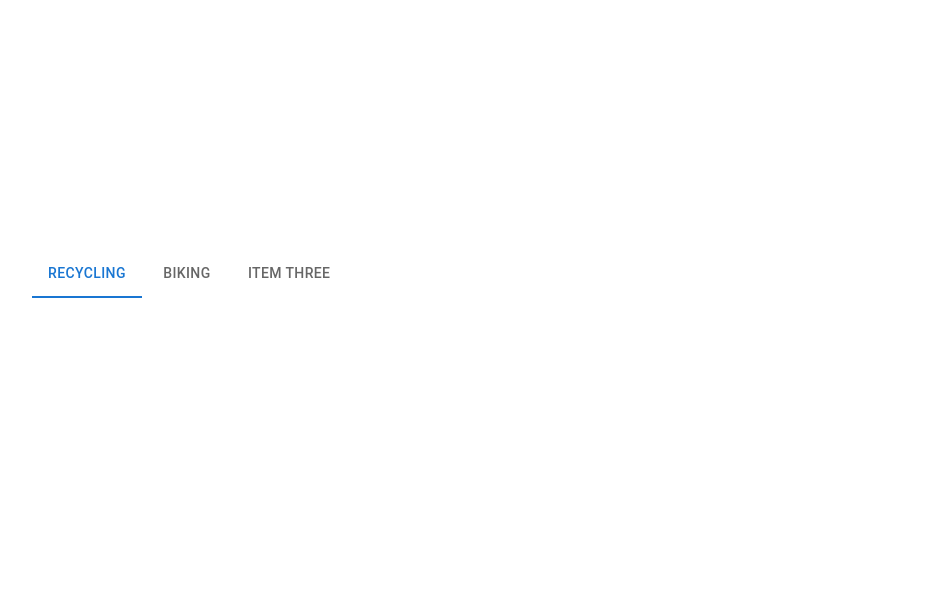
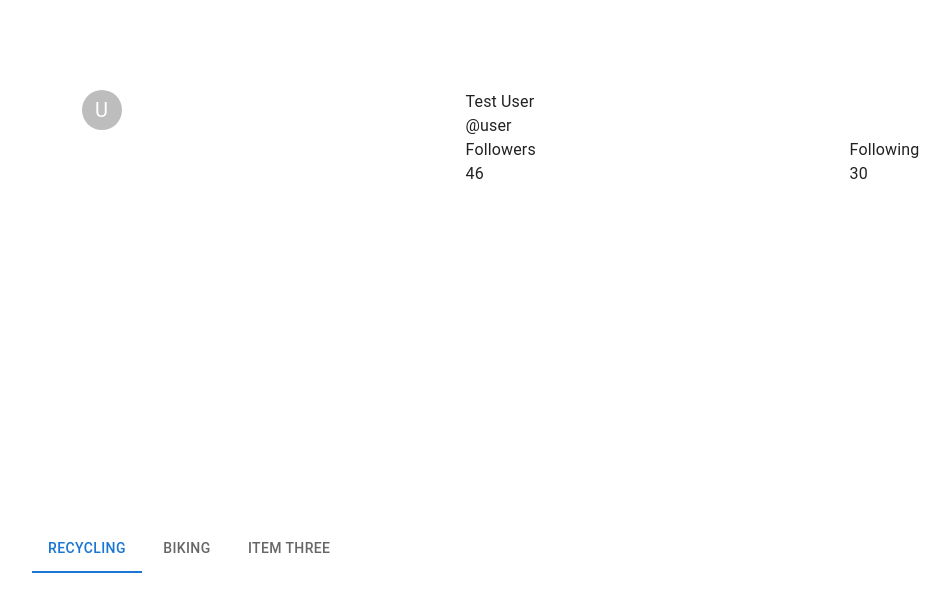
Before and after one commit to menaattia/big-red-hacks, a React (Create React App) app in the folder frontend/: page / in a window 1280 px wide. Shown: the top 612 px of the page, without its empty margins (32-982 px from the left). Built offline with nearby package versions, Linux system fonts and the light colour scheme.

Commit message:
implement initial profile

```diff
--- /dev/null
+++ b/frontend/src/components/Profile.tsx
@@ -0,0 +1,38 @@
+import React from 'react';
+import { Avatar, Grid, Container, Typography } from '@mui/material';
+
+type Props = {
+  username: string,
+  first: string,
+  last: string
+}
+
+
+const Profile = ({username, first, last}: Props) => {
+  return <>
+  <Container sx={{margin: "7%"}}>
+    <Grid container>
+      <Grid item xs={4}>
+      <Avatar>{username[0].toUpperCase()}</Avatar>
+      </Grid>
+      <Grid item xs={8}>
+        <Typography>{`${first} ${last}`}</Typography>
+        <Typography>{`@${username}`}</Typography>
+        <Grid container>
+          <Grid item xs={6}>
+            <Typography>Followers</Typography>
+            <Typography>46</Typography>
+          </Grid>
+          <Grid item xs={6}>
+            <Typography>Following</Typography>
+            <Typography>30</Typography>
+          </Grid>
+        </Grid>
+      </Grid>
+    </Grid>
+
+  </Container>
+  </>
+}
+
+export default Profile;
--- a/frontend/src/pages/Home.tsx
+++ b/frontend/src/pages/Home.tsx
@@ -1,13 +1,17 @@
 import * as React from 'react';
-import CssBaseline from '@mui/material/CssBaseline';
-import Box from '@mui/material/Box';
-import Container from '@mui/material/Container';
+import { CssBaseline, Box, Container, Grid } from '@mui/material';
+import Profile from '../components/Profile';
 import Tabs from '../components/Tabs'
 
 const HomePage = () => {
   return (
     <React.Fragment>
       <CssBaseline />
+      <Grid >
+        <Grid item>
+          <Profile username="user" first="Test" last="User"/>
+        </Grid>
+      </Grid>
       <Container fixed>
         <Box
         sx={{
```
